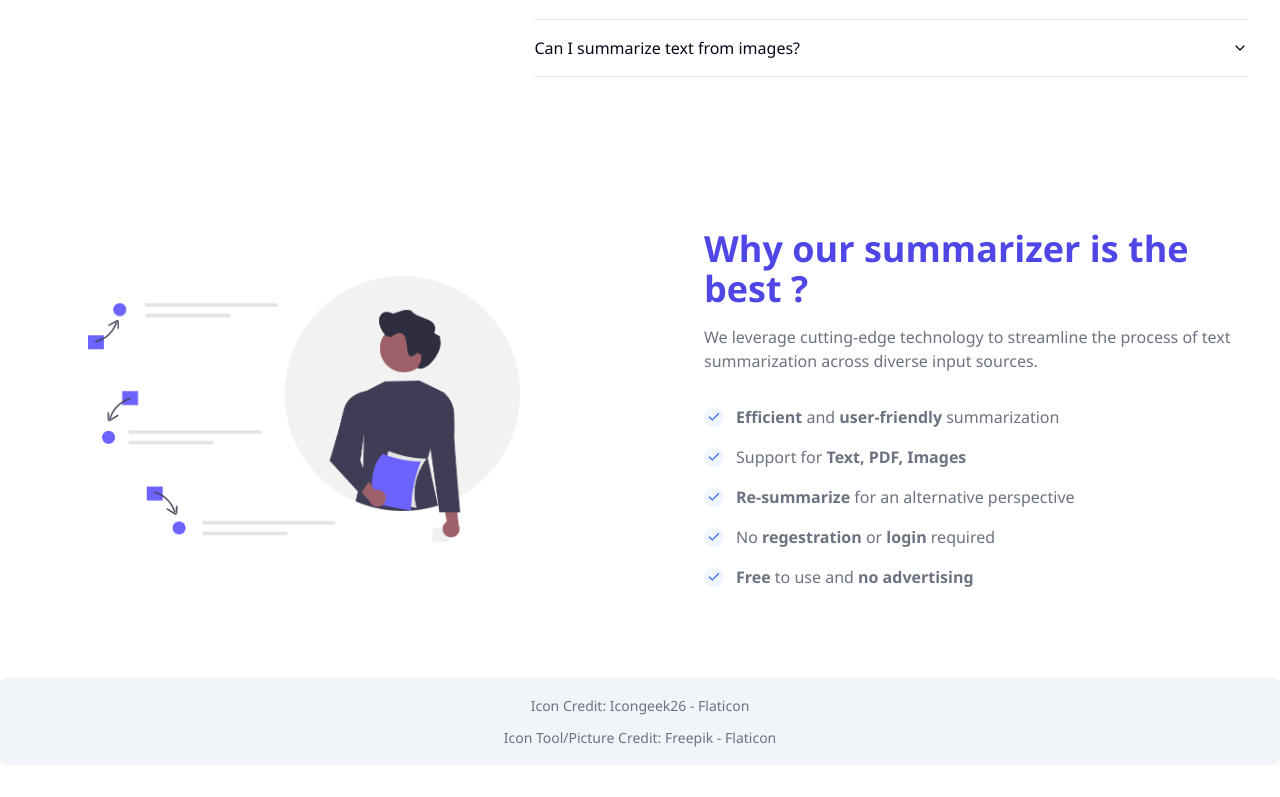
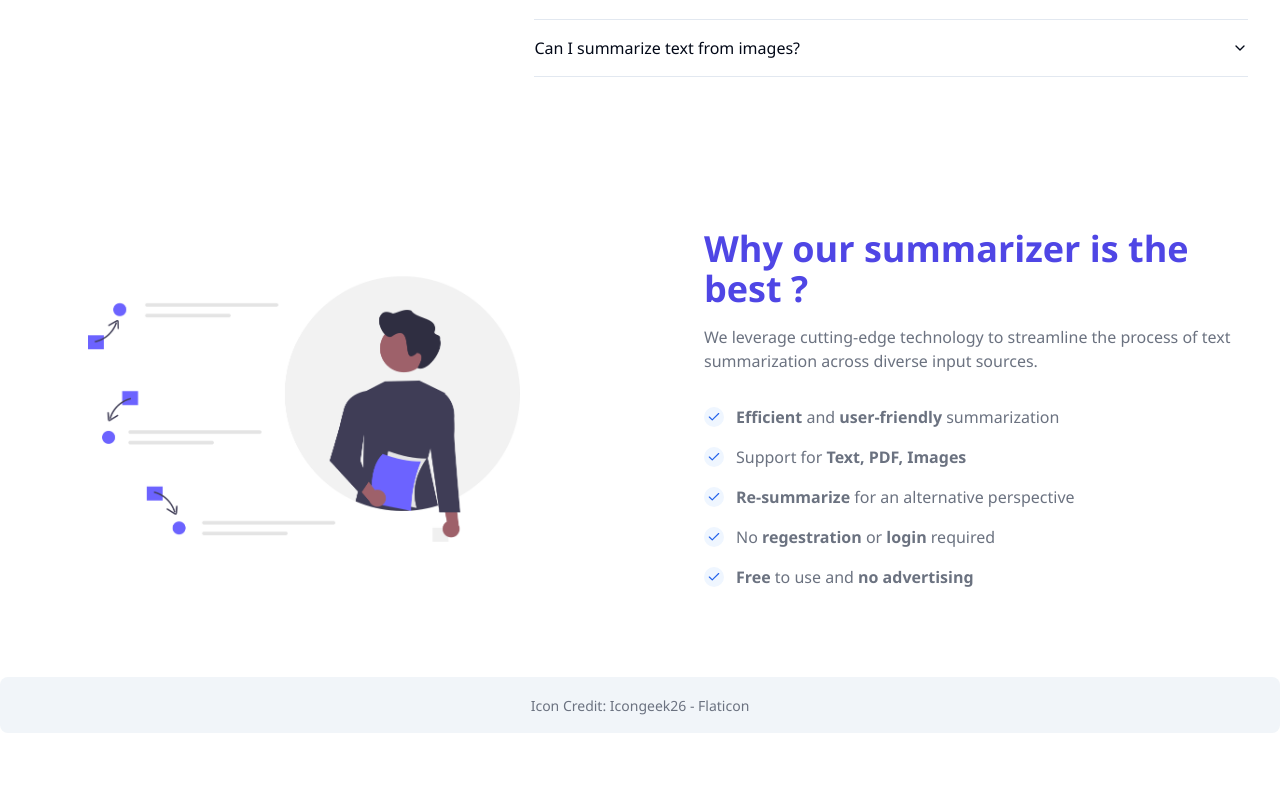
Before and after one commit to m-kuehnle/ai-tool, a React (Vite) app: page / in a window 1280 px wide. Shown: the part 2309-3106 px from the top of the page. After the commit the page ends 3074 px from the top, so only its background shows below. Built offline with nearby package versions, Linux system fonts and the light colour scheme; no server answers.

Commit message:
remove credit from icon we not use

```diff
--- a/src/sections/footer.tsx
+++ b/src/sections/footer.tsx
@@ -11,15 +11,7 @@ const footer = () => {
           Icon Credit: Icongeek26 - Flaticon
         </a>
       </div>
-        <div className="my-2 text-center">
-          <a
-            href="https://www.flaticon.com/search?word=tool"
-            title="investigation icons"
-            className="text-gray-500 text-sm"
-          >
-            Icon Tool/Picture Credit: Freepik - Flaticon
-          </a>
-        </div>
+
       </div></>
   );
 };
```
